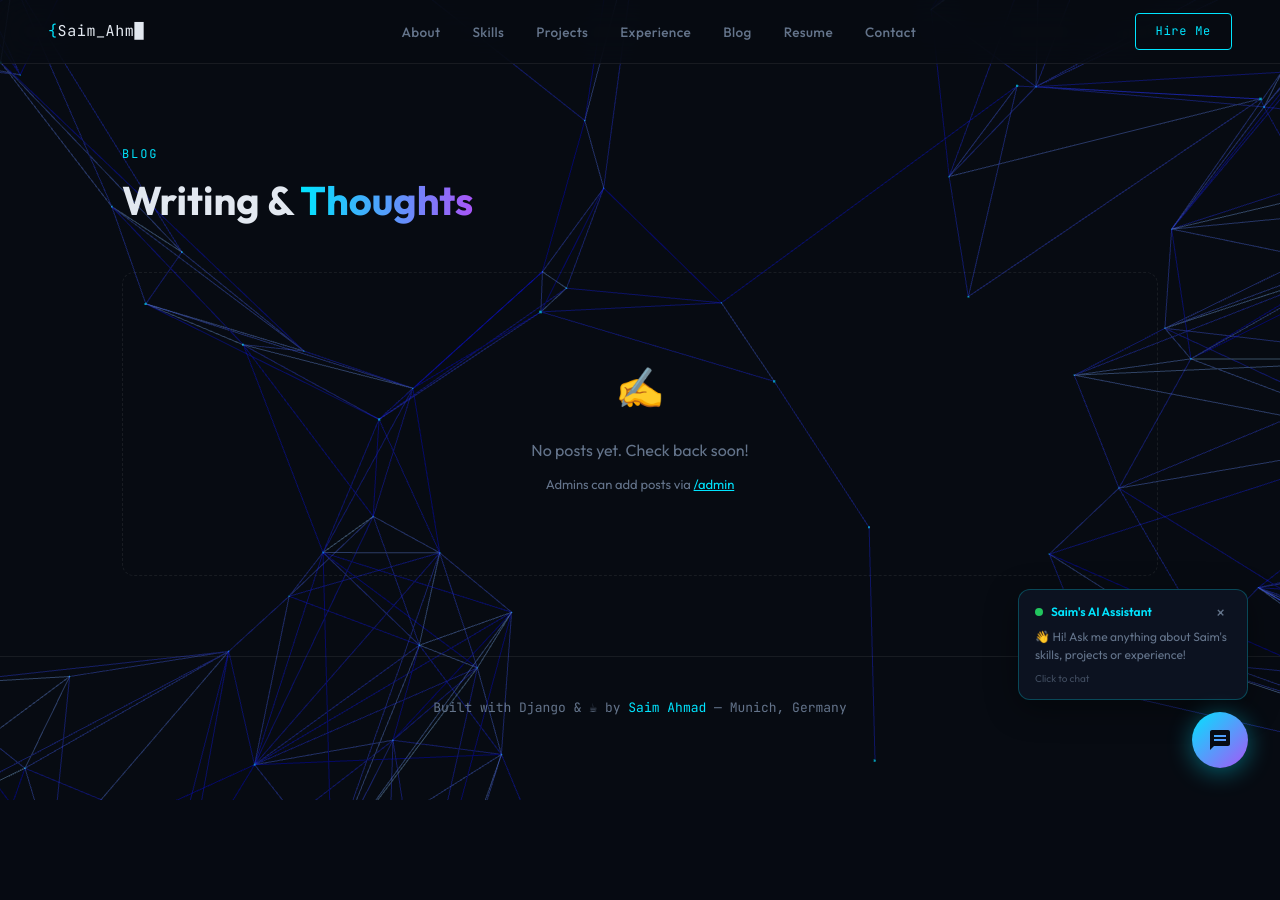
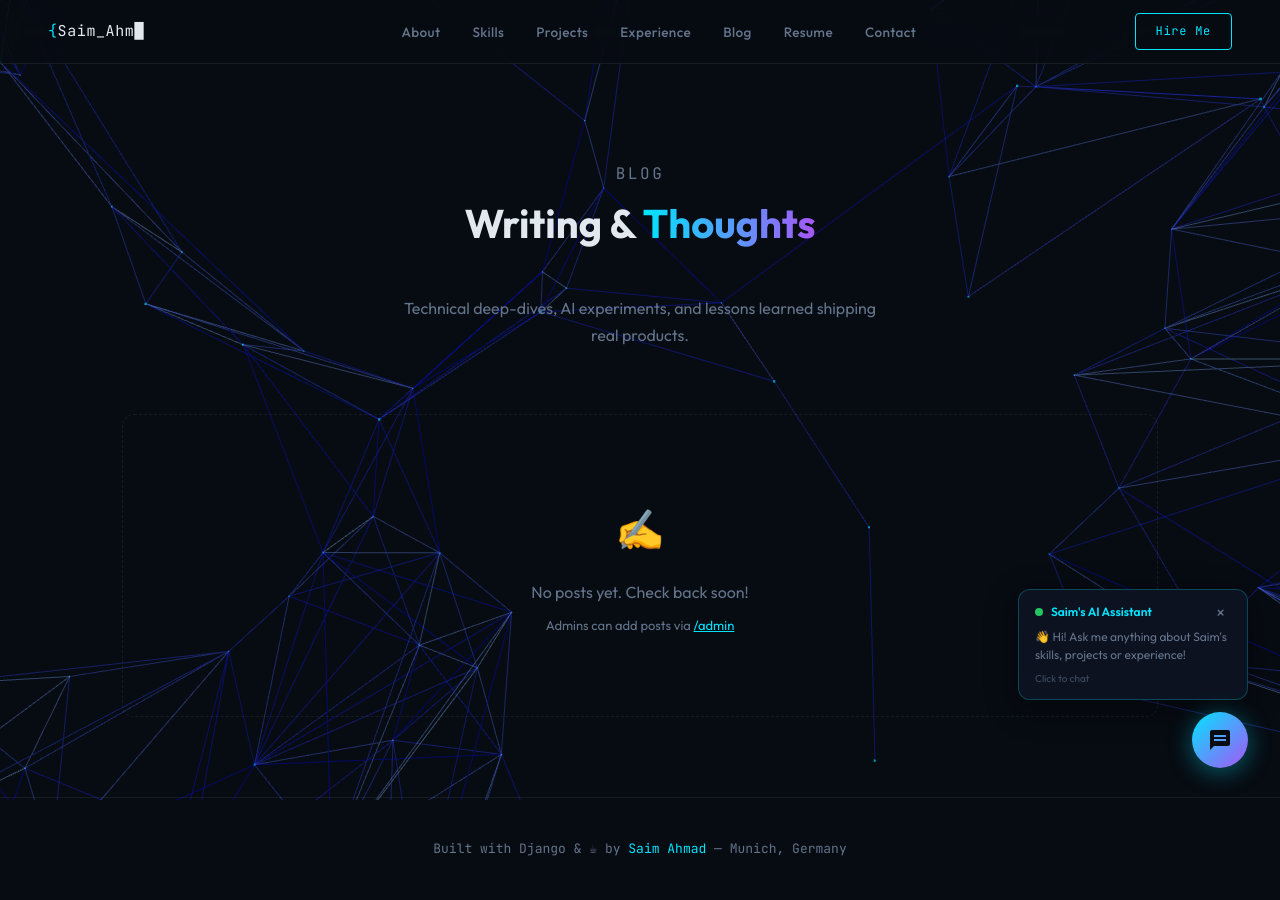
Before and after one commit to SaimiAh/saim-portfolio, a Django app: page /blog/ in a window 1280 px wide. Before the commit the page ends 800 px from the top, so only its background shows below. Run offline with Django 4.2, Linux system fonts and the light colour scheme; data that the repository does not hold is empty.

Commit message:
Made Blog List More Structured.

```diff
--- a/portfolio/templates/portfolio/blog_list.html
+++ b/portfolio/templates/portfolio/blog_list.html
@@ -1,34 +1,150 @@
 {% extends 'portfolio/base.html' %}
 {% block title %}Blog — Saim Ahmad{% endblock %}
+
+{% block extra_css %}
+.blog-page { padding: 80px 0; }
+
+.blog-hero {
+  text-align: center;
+  margin-bottom: 64px;
+}
+
+.blog-hero .section-label { margin-bottom: 12px; }
+
+.blog-hero p {
+  color: var(--muted);
+  font-size: 16px;
+  max-width: 500px;
+  margin: 16px auto 0;
+}
+
+.blog-grid {
+  display: grid;
+  grid-template-columns: repeat(auto-fit, minmax(320px, 1fr));
+  gap: 24px;
+}
+
+.blog-card-link {
+  text-decoration: none;
+  color: inherit;
+  display: block;
+  height: 100%;
+}
+
+.blog-card-full {
+  height: 100%;
+  display: flex;
+  flex-direction: column;
+  gap: 12px;
+  cursor: pointer;
+  transition: all .3s;
+  position: relative;
+  overflow: hidden;
+}
+
+.blog-card-full::before {
+  content: '';
+  position: absolute;
+  top: 0; left: 0; right: 0;
+  height: 2px;
+  background: linear-gradient(90deg, var(--accent), var(--accent2));
+  opacity: 0;
+  transition: opacity .3s;
+}
+
+.blog-card-full:hover {
+  border-color: rgba(0,229,255,0.25);
+  transform: translateY(-4px);
+  box-shadow: 0 20px 48px rgba(0,0,0,0.5);
+}
+
+.blog-card-full:hover::before { opacity: 1; }
+
+.blog-card-date {
+  font-family: var(--mono);
+  font-size: 11px;
+  color: var(--muted);
+  letter-spacing: 0.06em;
+}
+
+.blog-card-title {
+  font-size: 19px;
+  font-weight: 700;
+  line-height: 1.4;
+}
+
+.blog-card-excerpt {
+  color: var(--muted);
+  font-size: 14px;
+  flex: 1;
+  line-height: 1.7;
+}
+
+.blog-card-tags {
+  display: flex;
+  gap: 6px;
+  flex-wrap: wrap;
+}
+
+.blog-card-read {
+  font-family: var(--mono);
+  font-size: 13px;
+  color: var(--accent);
+  display: flex;
+  align-items: center;
+  gap: 4px;
+  transition: gap .2s;
+}
+
+.blog-card-link:hover .blog-card-read { gap: 8px; }
+
+.blog-empty {
+  text-align: center;
+  padding: 80px;
+  border: 1px dashed var(--border);
+  border-radius: 12px;
+}
+{% endblock %}
+
 {% block content %}
-<section style="padding:80px 0;">
+<section class="blog-page">
   <div class="container">
-    <p class="section-label fade-up">Blog</p>
-    <h1 class="section-title fade-up">Writing &amp; <em>Thoughts</em></h1>
+
+    <div class="blog-hero fade-up">
+      <p class="section-label">Blog</p>
+      <h1 class="section-title">Writing &amp; <em>Thoughts</em></h1>
+      <p>Technical deep-dives, AI experiments, and lessons learned shipping real products.</p>
+    </div>
 
     {% if posts %}
-    <div style="display:grid;grid-template-columns:repeat(auto-fit,minmax(320px,1fr));gap:24px;">
+    <div class="blog-grid">
       {% for post in posts %}
-      <a href="{% url 'blog_detail' post.slug %}" style="text-decoration:none;color:inherit;">
-        <div class="card fade-up" style="height:100%;display:flex;flex-direction:column;gap:10px;cursor:pointer;">
-          <p style="font-family:var(--mono);font-size:12px;color:var(--muted);">{{ post.created_at|date:"d M Y" }}</p>
-          <h2 style="font-size:19px;font-weight:700;">{{ post.title }}</h2>
-          <p style="color:var(--muted);font-size:14px;flex:1;">{{ post.excerpt }}</p>
-          <div style="display:flex;gap:6px;flex-wrap:wrap;">
-            {% for tag in post.tag_list %}<span class="tag">{{ tag }}</span>{% endfor %}
+      <a href="{% url 'blog_detail' post.slug %}" class="blog-card-link">
+        <div class="card blog-card-full fade-up">
+          <p class="blog-card-date">{{ post.created_at|date:"d M Y" }}</p>
+          <h2 class="blog-card-title">{{ post.title }}</h2>
+          <p class="blog-card-excerpt">{{ post.excerpt }}</p>
+          <div class="blog-card-tags">
+            {% for tag in post.tag_list %}
+            <span class="tag">{{ tag }}</span>
+            {% endfor %}
           </div>
-          <span style="font-family:var(--mono);font-size:13px;color:var(--accent);">Read more →</span>
+          <span class="blog-card-read">Read more →</span>
         </div>
       </a>
       {% endfor %}
     </div>
+
     {% else %}
-    <div style="text-align:center;padding:80px;border:1px dashed var(--border);border-radius:12px;">
+    <div class="blog-empty fade-up">
       <p style="font-size:40px;">✍️</p>
       <p style="color:var(--muted);margin-top:16px;">No posts yet. Check back soon!</p>
-      <p style="color:var(--muted);font-size:13px;margin-top:8px;">Admins can add posts via <a href="/admin/" style="color:var(--accent);">/admin</a></p>
+      <p style="color:var(--muted);font-size:13px;margin-top:8px;">
+        Admins can add posts via <a href="/admin/" style="color:var(--accent);">/admin</a>
+      </p>
     </div>
     {% endif %}
+
   </div>
 </section>
 {% endblock %}
```
